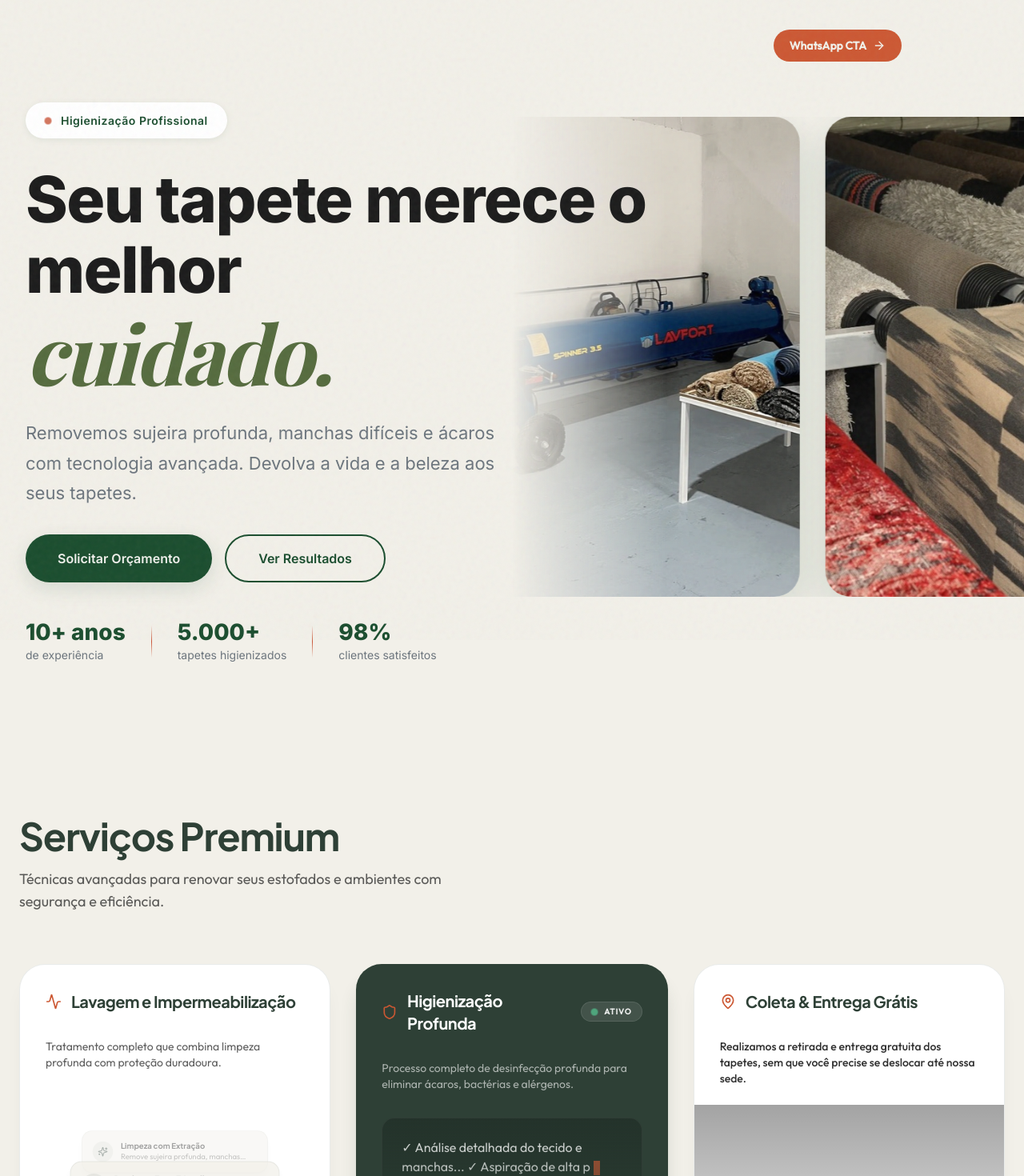
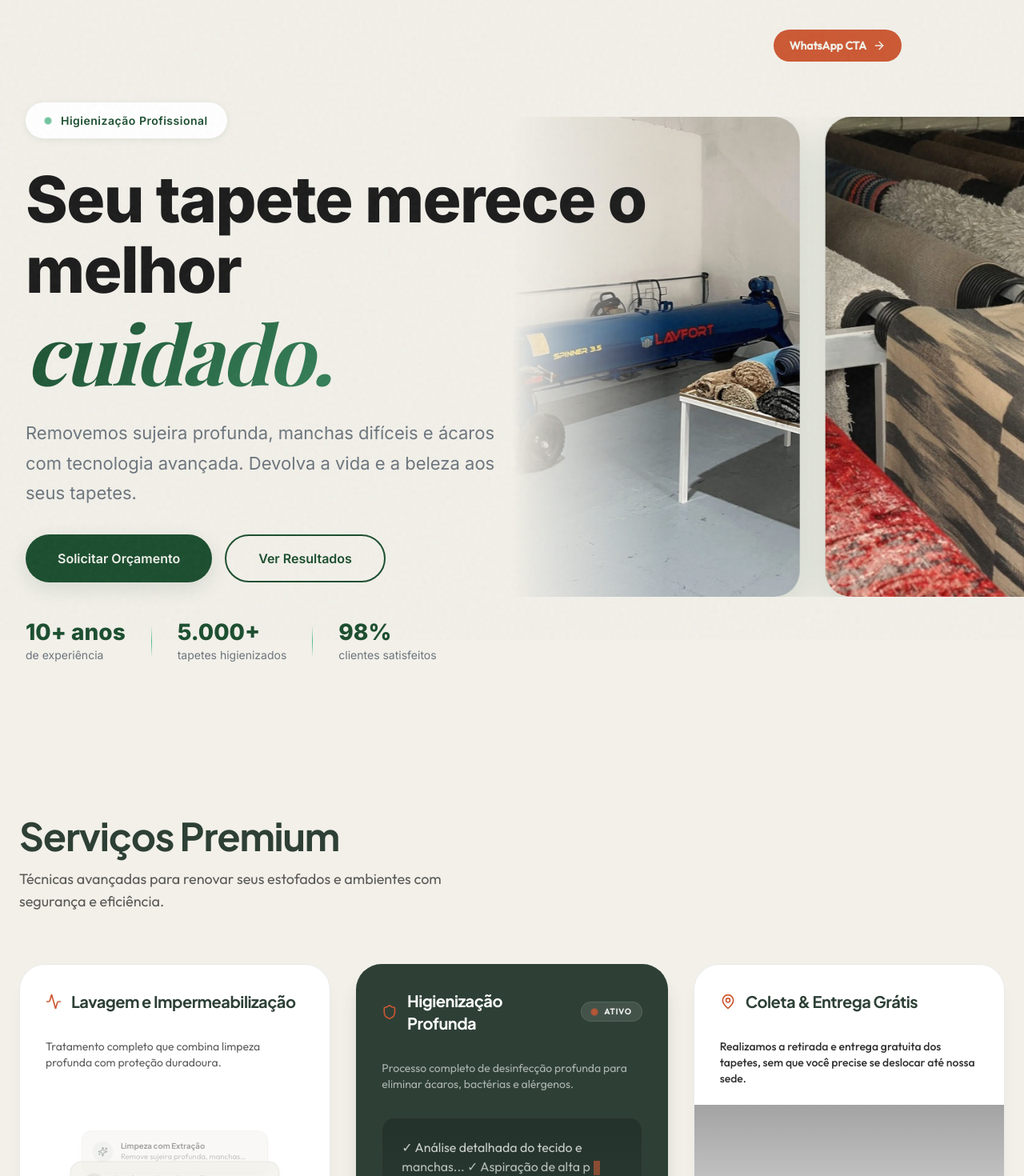
Before and after one commit to sparo-demonstracao/Mister-Cleaner-Website, a React (Vite) app: page / in a window 1280 px wide. Shown: the top 1470 px of the page at 80% size. Built offline with nearby package versions, Linux system fonts and the light colour scheme; grey boxes are pictures that could not be loaded; a web font is replaced by a local one.

Commit message:
style: perfect green shades to exactly match the target design image

```diff
--- a/src/App.jsx
+++ b/src/App.jsx
@@ -153,7 +153,7 @@ const Hero = ({ openQuote }) => {
 
                 <h1 className="hero-title">
                     <span className="title-main">Seu tapete merece o melhor</span>
-                    <span className="title-accent !text-[#556b3e] !bg-none" style={{ WebkitTextFillColor: 'initial' }}>cuidado.</span>
+                    <span className="title-accent">cuidado.</span>
                 </h1>
 
                 <p className="hero-description">
@@ -357,7 +357,7 @@ const Features = () => {
                             <h3 className="font-heading font-bold text-xl text-white">Higienização Profunda</h3>
                         </div>
                         <div className="flex items-center gap-2 bg-white/10 px-3 py-1 rounded-full border border-white/10">
-                            <div className="w-2 h-2 rounded-full bg-[#52b788] animate-pulse"></div>
+                            <div className="w-2 h-2 rounded-full bg-accent animate-pulse"></div>
                             <span className="font-body text-[10px] font-bold text-white/90 uppercase tracking-widest">Ativo</span>
                         </div>
                     </div>
--- a/src/index.css
+++ b/src/index.css
@@ -54,8 +54,8 @@ body::before {
   /* Paleta de Cores - Clean & Professional */
   --primary: #1a4d2e;
   --primary-light: #2d6a4f;
-  --accent: #ca573a;
-  --accent-bright: #db6a4e;
+  --accent: #52b788;
+  --accent-bright: #74c69d;
   --background: #f0f1ec;
   --surface: #ffffff;
   --text-dark: #1b1b1b;
@@ -102,7 +102,7 @@ body {
   height: 100%;
   background:
     radial-gradient(circle at 20% 50%, rgba(26, 77, 46, 0.15) 0%, transparent 50%),
-    radial-gradient(circle at 80% 50%, rgba(202, 87, 58, 0.1) 0%, transparent 50%),
+    radial-gradient(circle at 80% 50%, rgba(82, 183, 136, 0.1) 0%, transparent 50%),
     linear-gradient(135deg, var(--background) 0%, #ffffff 100%);
   z-index: -2;
 }
```
